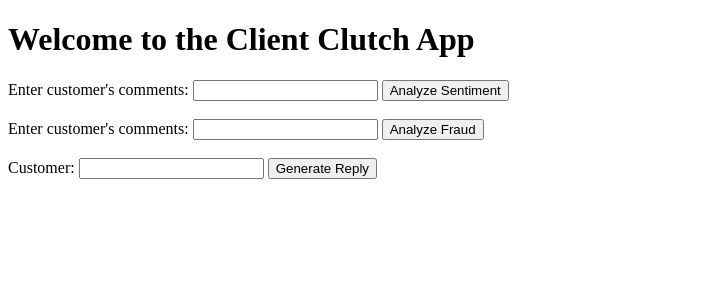
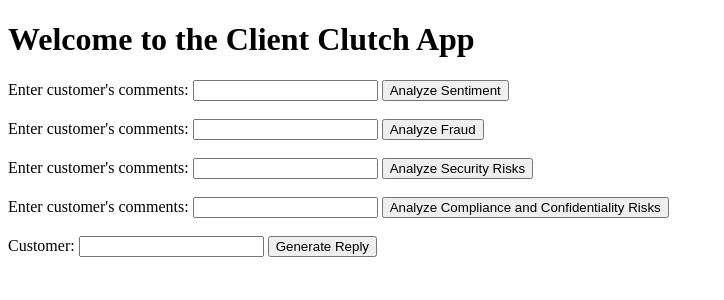
Before and after one commit to bransometan/ClientClutch, a Flask app: page / in a window 1280 px wide. Shown: the top 300 px of the page, without its empty margins (0-724 px from the left). Run offline with Flask 3, Linux system fonts and the light colour scheme.

Commit message:
add in security and compliconfi risk

```diff
--- a/app.py
+++ b/app.py
@@ -6,7 +6,7 @@ app = Flask(__name__)
 # Set your OpenAI API key
 api_key = "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"
 
-# ... (Your sentiment analysis and conversation history code here)
+# ... (Your predictive code below here)
 
 # Call the OpenAI
 def analyze_sentiment(input_text):
@@ -44,6 +44,43 @@ def analyze_fraud_potential(text):
 
     return analysis_result
 
+def analyze_security_risks(input_text):
+    openai.api_key = api_key
+
+    # Customize the prompt for security risk analysis
+    prompt = f"Detect security risks in the following text: '{input_text}'"
+
+    # Adjust parameters as needed
+    response = openai.Completion.create(
+        engine="text-davinci-002",
+        prompt=prompt,
+        temperature=0.7,
+        max_tokens=150,  # Adjust based on the desired response length
+    )
+
+    # Extract the generated text from the API response
+    security_analysis_result = response.choices[0].text.strip()
+
+    return security_analysis_result
+
+def analyze_compliance_and_confidentiality_risks(input_text):
+    openai.api_key = api_key
+
+    # Customize the prompt for combined compliance and confidentiality risk analysis
+    prompt = f"Detect compliance and confidentiality risks in the following text: '{input_text}'"
+
+    # Adjust parameters as needed
+    response = openai.Completion.create(
+        engine="text-davinci-002",
+        prompt=prompt,
+        temperature=0.7,
+        max_tokens=150,  # Adjust based on the desired response length
+    )
+
+    # Extract the generated text from the API response
+    combined_analysis_result = response.choices[0].text.strip()
+
+    return combined_analysis_result
 
 conversation_history = []
 
@@ -86,6 +123,20 @@ def fraud_endpoint():
 
     return render_template('result.html', result=fraud_analysis)
 
+@app.route('/security', methods=['POST'])
+def security_endpoint():
+    input_text = request.form['security_text']
+    security_analysis = analyze_security_risks(input_text)
+
+    return render_template('result.html', result=security_analysis)
+
+@app.route('/compliconfid', methods=['POST'])
+def compliconfid_endpoint():
+    input_text = request.form['compliconfid_text']
+    compliconfid_analysis = analyze_compliance_and_confidentiality_risks(input_text)
+
+    return render_template('result.html', result=compliconfid_analysis)
+
 @app.route('/generate_reply', methods=['POST'])
 def generate_reply_endpoint():
     customer_message = request.form['customer_message']
--- a/templates/index.html
+++ b/templates/index.html
@@ -19,6 +19,25 @@
       <button type="submit">Analyze Fraud</button>
     </form>
     <br />
+    <form action="/security" method="post">
+      <label for="security_text">Enter customer's comments:</label>
+      <input type="text" id="security_text" name="security_text" required />
+      <button type="submit">Analyze Security Risks</button>
+    </form>
+    <br />
+    <form action="/compliconfid" method="post">
+      <label for="compliconfid_text">Enter customer's comments:</label>
+      <input
+        type="text"
+        id="compliconfid_text"
+        name="compliconfid_text"
+        required
+      />
+      <button type="submit">
+        Analyze Compliance and Confidentiality Risks
+      </button>
+    </form>
+    <br />
     <form action="/generate_reply" method="post">
       <label for="customer_message">Customer:</label>
       <input
```
